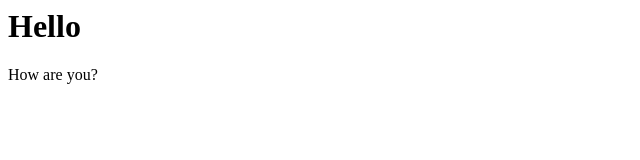
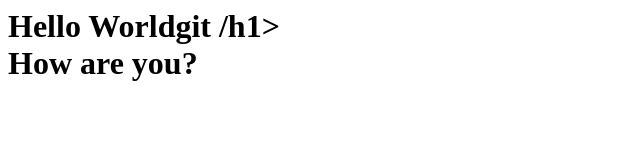
Before and after one commit to CySecWee/demo, a plain HTML site: page index.html in a window 1280 px wide. Shown: the whole page, without its empty margins (0-640 px from the left). Drawn offline with Linux system fonts and the light colour scheme.

Commit message:
index.html v2

```diff
--- a/index.html
+++ b/index.html
@@ -3,7 +3,7 @@
     <title>My Home Page</title>
 </head>
 <body>
-<h1>Hello</h1>
+<h1>Hello Worldgit /h1>
 <div>How are you?</div>
 </body>
 </html>
```
